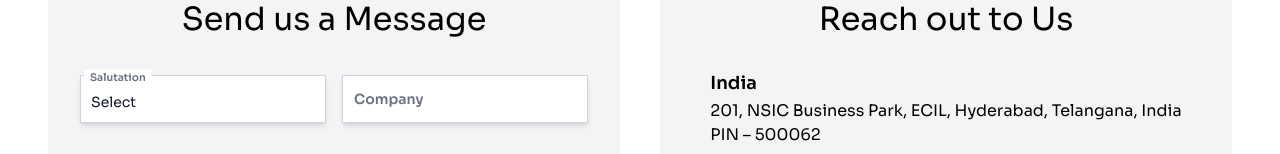
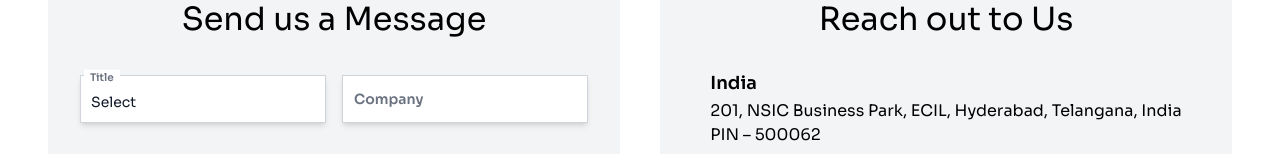
Before and after one commit to abhi-412/Risk-Edge, a React (Vite) app: page /contact in a window 1280 px wide. Shown: the part 337-491 px from the top of the page. Built offline with nearby package versions, Linux system fonts and the light colour scheme.

Commit message:
basic commit 2

```diff
--- a/src/Components/ContactForm.jsx
+++ b/src/Components/ContactForm.jsx
@@ -68,10 +68,10 @@ const ContactForm = () => {
                 className="block px-2.5 pb-2.5 pt-4 border w-full text-sm text-gray-900 bg-transparent rounded-none border-1 border-gray-300 appearance-none  peer"
                 >
                   <option value="">Select</option>
-                  <option value="Mr.">Mister</option>
-                  <option value="Ms.">Miss</option>
+                  <option value="Mr.">Mr.</option>
+                  <option value="Ms.">Ms.</option>
                 </select>
-                <label htmlFor="salutation" className="absolute text-sm text-gray-500 dark:text-gray-400 duration-300 transform -translate-y-4 scale-75 top-2 z-1 origin-[0] bg-white  px-2 peer-focus:px-2 peer-focus:text-black font-semibold  peer-placeholder-shown:scale-100 peer-placeholder-shown:-translate-y-1/2 peer-placeholder-shown:top-1/2 peer-focus:top-2 peer-focus:scale-75 peer-focus:-translate-y-4 rtl:peer-focus:translate-x-1/4 rtl:peer-focus:left-auto start-1">Salutation</label>
+                <label htmlFor="salutation" className="absolute text-sm text-gray-500 dark:text-gray-400 duration-300 transform -translate-y-4 scale-75 top-2 z-1 origin-[0] bg-white  px-2 peer-focus:px-2 peer-focus:text-black font-semibold  peer-placeholder-shown:scale-100 peer-placeholder-shown:-translate-y-1/2 peer-placeholder-shown:top-1/2 peer-focus:top-2 peer-focus:scale-75 peer-focus:-translate-y-4 rtl:peer-focus:translate-x-1/4 rtl:peer-focus:left-auto start-1">Title</label>
             </div>
           {formik.touched.salutation && formik.errors.salutation && hasSubmitted && (
             <p className="text-red-500 text-xs mt-1">{formik.errors.salutation}</p>
```
